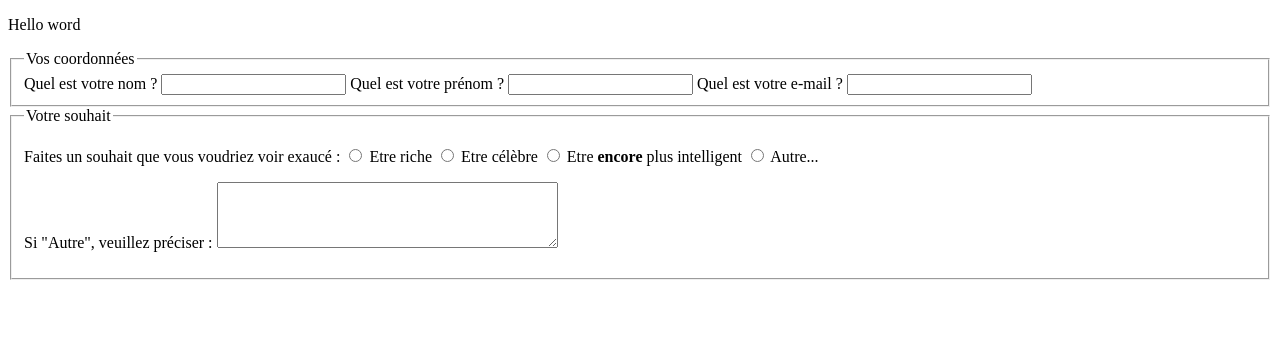
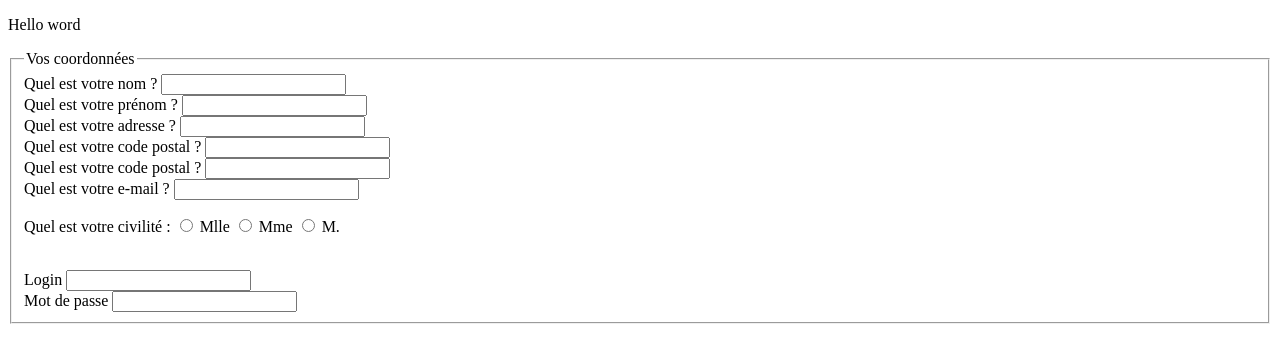
Before and after one commit to YounesSio/TP01-VELEZ-Younes, a plain HTML site: page index.html in a window 1280 px wide. Drawn offline with Linux system fonts and the light colour scheme.

Commit message:
Formulaire

```diff
--- a/index.html
+++ b/index.html
@@ -11,31 +11,44 @@
 
             <label for="nom">Quel est votre nom ?</label>
             <input type="text" name="nom" id="nom" />
+            <br/>
 
             <label for="prenom">Quel est votre prénom ?</label>
             <input type="text" name="prenom" id="prenom" />
+            <br/>
+
+            <label for="adresse">Quel est votre adresse ?</label>
+            <input type="adresse" name="adresse" id="adresse" />
+            <br/>
+
+            <label for="cp">Quel est votre code postal ?</label>
+            <input type="email" name="cp" id="cp" />
+            <br/>
+
+            <label for="cp">Quel est votre code postal ?</label>
+            <input type="email" name="cp" id="cp" />
+            <br/>
 
             <label for="email">Quel est votre e-mail ?</label>
             <input type="email" name="email" id="email" />
-
-        </fieldset>
-
-        <fieldset>
-            <legend>Votre souhait</legend>
+            <br/>
 
             <p>
-                Faites un souhait que vous voudriez voir exaucé :
+                Quel est votre civilité :
 
-                <input type="radio" name="souhait" value="riche" id="riche" /> <label for="riche">Etre riche</label>
-                <input type="radio" name="souhait" value="celebre" id="celebre" /> <label for="celebre">Etre célèbre</label>
-                <input type="radio" name="souhait" value="intelligent" id="intelligent" /> <label for="intelligent">Etre <strong>encore</strong> plus intelligent</label>
-                <input type="radio" name="souhait" value="autre" id="autre" /> <label for="autre">Autre...</label>
+                <input type="radio" name="civilité" value="Mlle" id="Mlle" /> <label for="Mlle">Mlle</label>
+                <input type="radio" name="civilité" value="Mme" id="Mme" /> <label for="Mme">Mme</label>
+                <input type="radio" name="civilité" value="M." id="M." /> <label for="M.">M.</label>
             </p>
+            <br/>
 
-            <p>
-                <label for="precisions">Si "Autre", veuillez préciser :</label>
-                <textarea name="precisions" id="precisions" cols="40" rows="4"></textarea>
-            </p>
+            <label for="login">Login</label>
+            <input type="text" name="login" id="login" />
+            <br/>
+
+            <label for="mdp">Mot de passe</label>
+            <input type="password" name="mdp" id="mdp" />
+            <br/>
         </fieldset>
     </body>
 </html>
```
